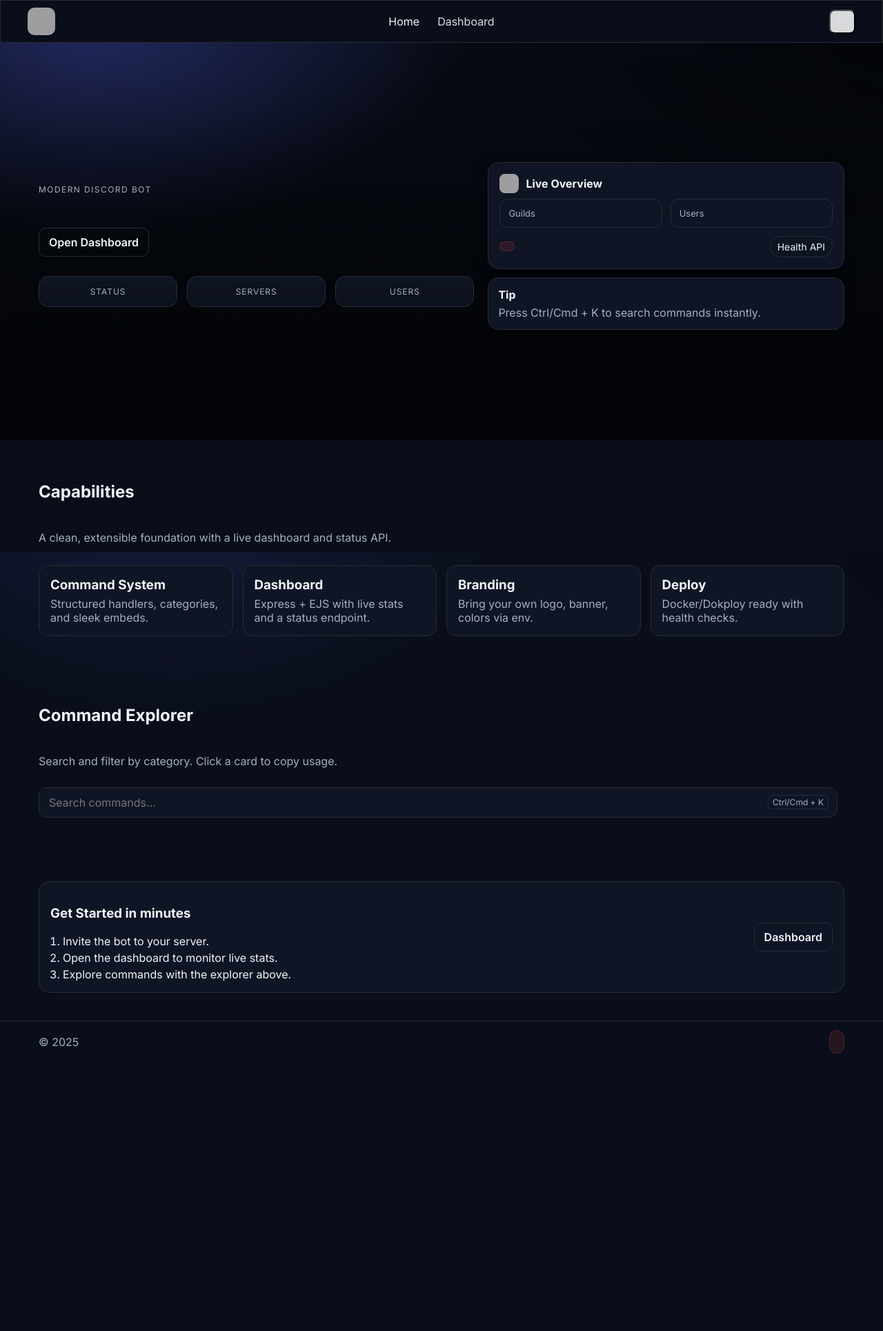
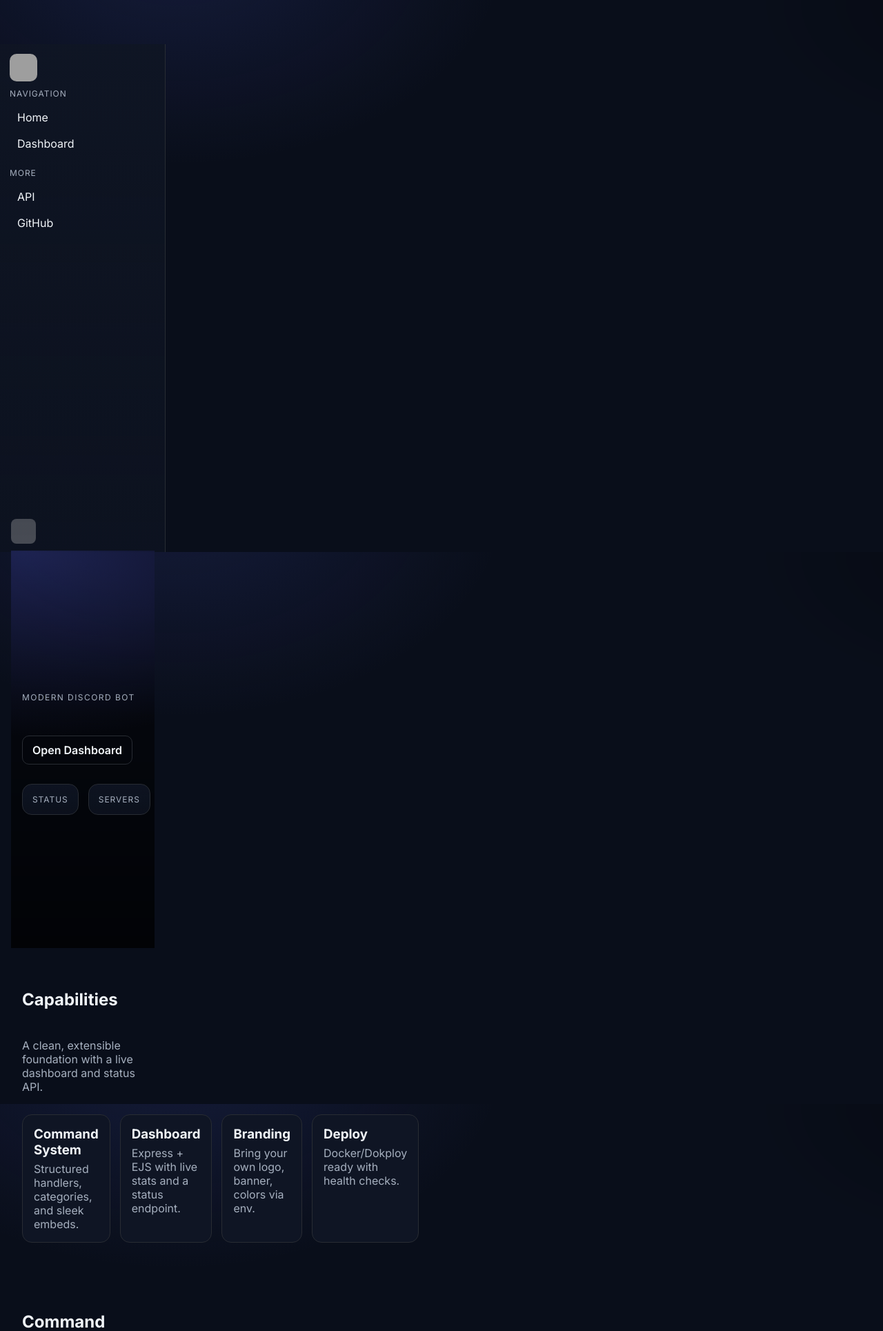
Before and after one commit to mElonVisuals/mlvs-v4, a Node server app: template dashboard/views/home.ejs in a window 1280 px wide. Shown: the top 1929 px of the page at 69% size. Before the commit the page ends 1527 px from the top, so only its background shows below. Run offline with Node 20, Linux system fonts and the light colour scheme; the template is opened without the code that fills it, so the values that code supplies are empty; grey boxes are pictures that could not be loaded.

Commit message:
feat(home): implement collapsible sidebar navigation and enhance layout structure

```diff
--- a/dashboard/public/style.css
+++ b/dashboard/public/style.css
@@ -201,7 +201,10 @@ footer.footer { padding: 20px 0; border-top: 1px solid hsl(var(--border)); color
 	.grid-3 { grid-template-columns: 1fr }
 	.grid-2 { grid-template-columns: 1fr }
 	.explorer-grid { grid-template-columns: 1fr }
-	.shell { grid-template-columns: 1fr }
-	.sidebar { display: none }
+	.shell { grid-template-columns: 1fr; position: relative }
+	/* Off-canvas sidebar */
+	.shell .sidebar { display: block; position: fixed; top: 0; left: 0; bottom: 0; width: 86%; max-width: 320px; z-index: 60; transform: translateX(-100%); transition: transform .2s ease; border-right: 1px solid hsl(var(--border)); background: hsl(var(--card)); padding: 14px }
+	.shell.sidebar-open .sidebar { transform: translateX(0) }
+	.offcanvas-overlay { display: none; position: fixed; inset: 0; background: rgba(0,0,0,.55); z-index: 50 }
 	.kpi-grid { grid-template-columns: 1fr 1fr }
 }
--- a/dashboard/views/home.ejs
+++ b/dashboard/views/home.ejs
@@ -10,42 +10,35 @@
     <link href="https://fonts.googleapis.com/css2?family=Inter:wght@400;600;700;800&display=swap" rel="stylesheet" />
   </head>
   <body>
-    <!-- Navigation -->
-    <header class="navbar bordered">
-      <div class="container inner">
-        <a class="brand" href="/" aria-label="Home">
+    <main id="homeShell" class="shell">
+      <!-- Sidebar -->
+      <aside class="sidebar" aria-label="Sidebar Navigation" aria-hidden="true">
+        <a class="brand" href="/" aria-label="Home" style="margin-bottom:10px; display:flex; align-items:center; gap:10px">
           <img src="/logo.png" alt="" />
+          <strong><%= brand.title %></strong>
         </a>
-        <nav class="nav-links">
-          <a class="nav-link active" href="/">Home</a>
-          <a class="nav-link" href="/dashboard">Dashboard</a>
-        </nav>
-        <div class="nav-actions">
-          <div class="nav-more">
-            <button id="navMore" class="nav-link" aria-haspopup="menu" aria-expanded="false" aria-controls="navDropdown" title="More">•••</button>
-            <div id="navDropdown" class="dropdown-menu" role="menu" aria-hidden="true">
-              <a class="dropdown-item" href="/api/status" target="_blank" rel="noopener">API</a>
-              <% if (brand.inviteUrl) { %><a class="dropdown-item" href="/invite">Invite</a><% } %>
-              <% if (brand.supportUrl) { %><a class="dropdown-item" href="<%= brand.supportUrl %>" target="_blank" rel="noopener">Support</a><% } %>
-              <a class="dropdown-item" href="<%= brand.githubUrl %>" target="_blank" rel="noopener">GitHub</a>
+        <div class="side-group">
+          <div class="side-title">Navigation</div>
+          <a class="side-link" href="/">Home</a>
+          <a class="side-link" href="/dashboard">Dashboard</a>
         </div>
+        <div class="side-group">
+          <div class="side-title">More</div>
+          <a class="side-link" href="/api/status" target="_blank" rel="noopener">API</a>
+          <% if (brand.inviteUrl) { %><a class="side-link" href="/invite">Invite</a><% } %>
+          <% if (brand.supportUrl) { %><a class="side-link" href="<%= brand.supportUrl %>" target="_blank" rel="noopener">Support</a><% } %>
+          <a class="side-link" href="<%= brand.githubUrl %>" target="_blank" rel="noopener">GitHub</a>
         </div>
+      </aside>
+      <div id="sideOverlay" class="offcanvas-overlay" aria-hidden="true"></div>
+
+      <!-- Content -->
+      <section class="content">
+        <div style="display:flex; align-items:center; gap:10px; margin-bottom:10px">
+          <button id="sideToggle" class="burger" aria-label="Open menu" aria-controls="homeShell" aria-expanded="false" style="margin-right:4px"><span></span></button>
+          <img class="logo" src="/logo.png" alt="logo" onerror="this.style.display='none'" style="width:36px;height:36px;border-radius:8px" />
+          <h1 style="margin:0"><%= botName %></h1>
         </div>
-        <button class="burger" id="navBurger" aria-label="Open menu"><span></span></button>
-      </div>
-      <div class="mobile-menu" id="mobileMenu" aria-hidden="true">
-        <div class="mobile-sheet card">
-          <div class="row">
-            <a class="pill" href="/">Home</a>
-            <a class="pill" href="/dashboard">Dashboard</a>
-            <a class="pill" href="/api/status" target="_blank">API</a>
-            <% if (brand.inviteUrl) { %><a class="pill" href="/invite">Invite</a><% } %>
-            <% if (brand.supportUrl) { %><a class="pill" href="<%= brand.supportUrl %>" target="_blank">Support</a><% } %>
-            <a class="pill" href="<%= brand.githubUrl %>" target="_blank">GitHub</a>
-          </div>
-        </div>
-      </div>
-    </header>
 
   <!-- Hero -->
   <section class="hero hero-advanced" aria-label="Hero">
@@ -204,6 +197,8 @@
         </div>
       </div>
     </footer>
+      </section>
+    </main>
 
     <script>
       // Copy Usage buttons
```
Also changed, not shown: dashboard/public/app.js (+32 -0 lines). Lines whose indentation alone changed are shown as unchanged.
